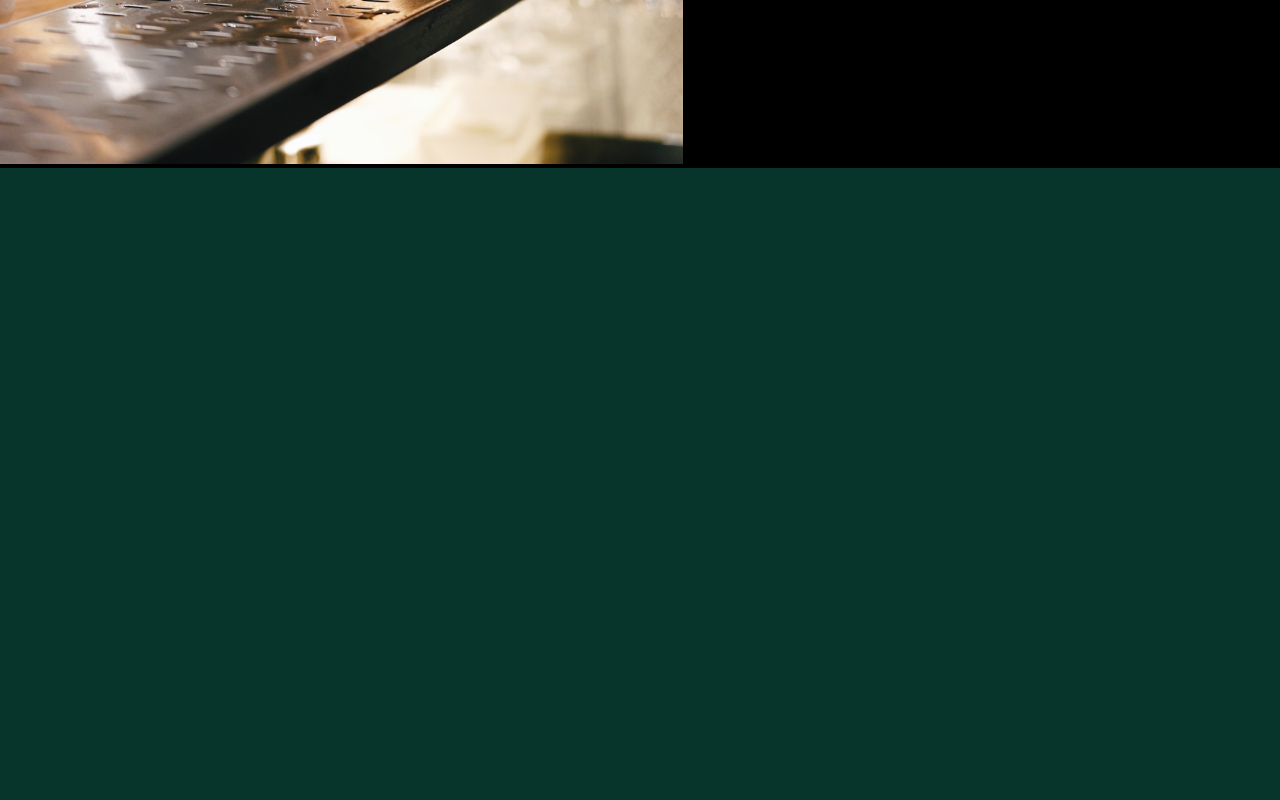
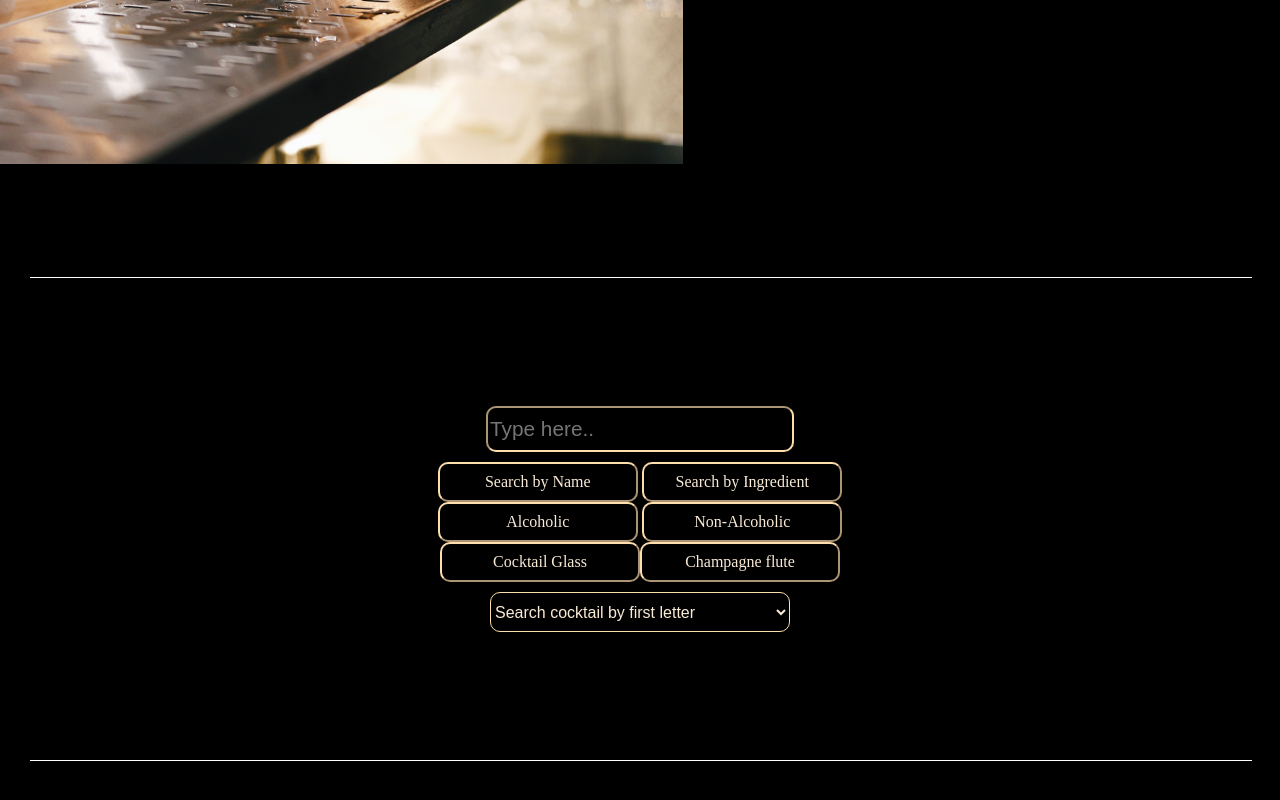
Before and after one commit to angelinaturchyn/cocktail-search, a React (Create React App) app: page / in a window 1280 px wide. Shown: the part 860-1660 px from the top of the page. Before the commit the page ends 1098 px from the top, so only its background shows below. Built offline with nearby package versions, Linux system fonts and the light colour scheme; the HTML template or start-up script is replaced by a standard one.

Commit message:
added new desgns for buttons

```diff
--- a/package.json
+++ b/package.json
@@ -3,10 +3,16 @@
   "version": "0.1.0",
   "private": true,
   "dependencies": {
+    "@emotion/react": "^11.10.6",
+    "@emotion/styled": "^11.10.6",
+    "@mui/base": "^5.0.0-alpha.120",
+    "@mui/material": "^5.11.12",
     "@testing-library/jest-dom": "^5.16.5",
     "@testing-library/react": "^13.4.0",
     "@testing-library/user-event": "^13.5.0",
+    "bootstrap": "^5.2.3",
     "react": "^18.2.0",
+    "react-bootstrap": "^2.7.2",
     "react-dom": "^18.2.0",
     "react-scripts": "5.0.1",
     "styled-components": "^5.3.8",
--- a/src/App.css
+++ b/src/App.css
@@ -6,7 +6,8 @@
 }
 
 body {
-  background-color: #07342B;
+  background-color: black;
+  color: navajowhite;
 }
 
 @media (prefers-reduced-motion: no-preference) {
@@ -51,23 +52,54 @@ body {
   color: beige;
 }
 
-
-/*@media only screen and (max-width: 768px) {*/
-/*  .bannerText {*/
-/*    font-size: 30px;*/
-/*  }*/
-/*}*/
-
-/*@media only screen and (max-width: 1068px) {*/
-/*  .bannerText {*/
-/*    font-size: 35px;*/
-/*  }*/
-/*}*/
-
 .bannerDiv{
   width: 100%;
   position: center;
-  /*margin-left: 10%;*/
-  /*margin-right: 10%;*/
-  /*margin-top: 10%;*/
+
 }
+
+img{
+  height: auto;
+  width: 50%;
+}
+
+.cocktailSearchDiv{
+  text-align: center;
+  margin-bottom: 120px;
+  padding: 30px;
+}
+
+.cocktailSearch{
+  height: 40px;
+  width: 200px;
+  border-radius: 10px;
+  border-color: navajowhite;
+  background-color: black;
+  color: antiquewhite;
+  font-size: 1rem;
+  font-family: 'Lora', serif;
+}
+
+.cocktailSearchDropdown{
+  height: 40px;
+  width: 300px;
+  border-radius: 10px;
+  margin-top: 10px;
+  margin-bottom: 120px;
+  border-color: navajowhite;
+  background-color: black;
+  color: antiquewhite;
+  font-size: 1rem;
+}
+
+.searchInput {
+  height: 40px;
+  width: 300px;
+  border-radius: 10px;
+  margin-bottom: 10px;
+  margin-top: 120px;
+  font-size: 1.3rem;
+  border-color: navajowhite;
+  background-color: black;
+  color: antiquewhite;
+}
--- a/src/App.js
+++ b/src/App.js
@@ -8,7 +8,7 @@ function App() {
   return (
     <div className="App">
     <Banner/>
-      {/*<CocktailSearch/>*/}
+      <CocktailSearch/>
       {/*<WhatCocktailCanIMake/>*/}
     </div>
   );
--- a/src/components/banner.js
+++ b/src/components/banner.js
@@ -1,5 +1,4 @@
 import React from 'react';
-import {CocktailSearch} from "./cocktailSearch";
 import bannerImg from "../assets/emily-andreeva-hXg4gGjIfhw-unsplash.jpg"
 import styled from 'styled-components';
 
@@ -8,7 +7,7 @@ const TopContainer = styled.div`
   justify-content: space-between;
   align-items: center;
   height: auto;
-  //border-bottom: 1px solid black;
+  border-bottom: 1px solid black;
   background-color: black;
   margin-bottom: 70px;
 `;
@@ -31,13 +30,6 @@ const RightContainer = styled.div`
   }
 `;
 
-const BottomContainer = styled.div`
-  background-color: wheat;
-  width: 100%;
-  height: 70px;
-`;
-
-
 export const Banner = () => {
     return (
 
@@ -55,9 +47,6 @@ export const Banner = () => {
                     <hr size="1" width="100%" color="white" align="center" />
                 </RightContainer>
             </TopContainer>
-            {/*<BottomContainer>*/}
-            {/*    <p>Bottom content goes here</p>*/}
-            {/*</BottomContainer>*/}
         </div>
     )
 }
--- a/src/components/cocktailSearch.js
+++ b/src/components/cocktailSearch.js
@@ -1,4 +1,5 @@
-import React, { useState } from "react";
+import React, { useState} from "react";
+
 
 export const CocktailSearch = () => {
     const [searchTerm, setSearchTerm] = useState("");
@@ -6,16 +7,30 @@ export const CocktailSearch = () => {
     const [error, setError] = useState("");
     const [selectedFirstLetter, setSelectedFirstLetter] = useState("");
 
+
     const handleInputChange = (event) => {
         setSearchTerm(event.target.value);
     };
 
     const searchCocktailByName = () => {
-        fetch(`https://www.thecocktaildb.com/api/json/v1/1/search.php?s=${searchTerm}`)
-            .then((response) => response.json())
-            .then((data) => {
-                if (data.drinks) {
-                    setCocktails(data.drinks);
+        Promise.all([
+            fetch(`https://www.thecocktaildb.com/api/json/v1/1/search.php?s=${searchTerm}`),
+            fetch('https://www.thecocktaildb.com/api/json/v1/1/list.php?i=list')
+        ])
+            .then(([cocktailResponse, ingredientResponse]) =>
+                Promise.all([cocktailResponse.json(), ingredientResponse.json()]))
+            .then(([cocktailData, ingredientData]) => {
+                if (cocktailData.drinks) {
+                    const cocktails = cocktailData.drinks.map((cocktail) => {
+                        const ingredients = Object.keys(cocktail)
+                            .filter((key) => key.startsWith('strIngredient') && cocktail[key])
+                            .map((key) => {
+                                const ingredientName = cocktail[key];
+                                return ingredientData.drinks.find((item) => item.strIngredient1 === ingredientName);
+                            });
+                        return { ...cocktail, ingredients };
+                    });
+                    setCocktails(cocktails);
                     setError("");
                 } else {
                     setError("Whoops, try a different name");
@@ -23,6 +38,7 @@ export const CocktailSearch = () => {
             })
             .catch((error) => console.log(error));
     };
+
 
     const searchCocktailByIngredient = (ingredient) => {
         fetch(`https://www.thecocktaildb.com/api/json/v1/1/filter.php?i=${ingredient}`)
@@ -109,17 +125,26 @@ export const CocktailSearch = () => {
 
 
     return (
-        <div >
-            <div className="cocktailSearch">
-                <input type="text" value={searchTerm} onChange={handleInputChange}/>
-                <button className="cocktailSearch" onClick={handleSearchByName}>Search by Name</button>
-                <button className="cocktailSearch" onClick={handleSearchByIngredient}>Search by Ingredient</button>
-                <button className="cocktailSearch" onClick={handleSearchByAlcoholic}>Alcoholic</button>
-                <button className="cocktailSearch" onClick={handleSearchByNonAlcoholic}>Non-Alcoholic</button>
+        <div className="cocktailSearchDiv">
+            <hr size="1" width="100%" color="white" align="center" />
+            <div >
+                <input type="text" className="searchInput" placeholder="Type here.." value={searchTerm} onChange={handleInputChange}/>
+            </div>
+            <div>
+                <button  className="cocktailSearch" onClick={handleSearchByName}>Search by Name</button>{' '}
+                <button className="cocktailSearch" onClick={handleSearchByIngredient}>Search by Ingredient</button>{' '}
+            </div>
+            <div>
+                <button className="cocktailSearch" onClick={handleSearchByAlcoholic}>Alcoholic</button>{' '}
+                <button className="cocktailSearch" onClick={handleSearchByNonAlcoholic}>Non-Alcoholic</button>{' '}
+            </div>
+            <div>
+                <button className="cocktailSearch" onClick={handleSearchByGlass}>Cocktail Glass</button>
+                <button className="cocktailSearch" onClick={handleSearchCocktailByChampagneGlass}>Champagne flute</button>
                 <div >
-                    <select className="cocktailSearch"
-                        value={selectedFirstLetter}
-                        onChange={(e) => handleSearchByFirstLetter(e.target.value)}
+                    <select className="cocktailSearchDropdown"
+                            value={selectedFirstLetter}
+                            onChange={(e) => handleSearchByFirstLetter(e.target.value)}
                     >
                         <option value="">Search cocktail by first letter</option>
                         {[...Array(26)].map((_, index) => (
@@ -129,8 +154,6 @@ export const CocktailSearch = () => {
                         ))}
                     </select>
                 </div>
-                <button className="cocktailSearch" onClick={handleSearchByGlass}>Cocktail Glass</button>
-                <button className="cocktailSearch" onClick={handleSearchCocktailByChampagneGlass}>Champagne flute</button>
             </div>
             {error ? (
                 <div>Whoops, try a different name</div>
@@ -138,13 +161,15 @@ export const CocktailSearch = () => {
                 <div>
                     {cocktails.map((cocktail) => (
                         <div key={cocktail.idDrink}>
-                            <h3>{cocktail.strDrink}</h3>
+                            <h3>Cocktail Name: {cocktail.strDrink}</h3>
                             <img src={cocktail.strDrinkThumb} alt="cocktail"/>
                             <p>Instructions: {cocktail.strInstructions}</p>
+                            {/*<p>Ingredients: {cocktail.strIngredient}</p>*/}
                         </div>
                     ))}
                 </div>
             )}
+            <hr size="1" width="100%" color="white" align="center" />
         </div>
     );
 }
```
Also changed, not shown: 1 other file (tests, documents, lock files or other folders).
